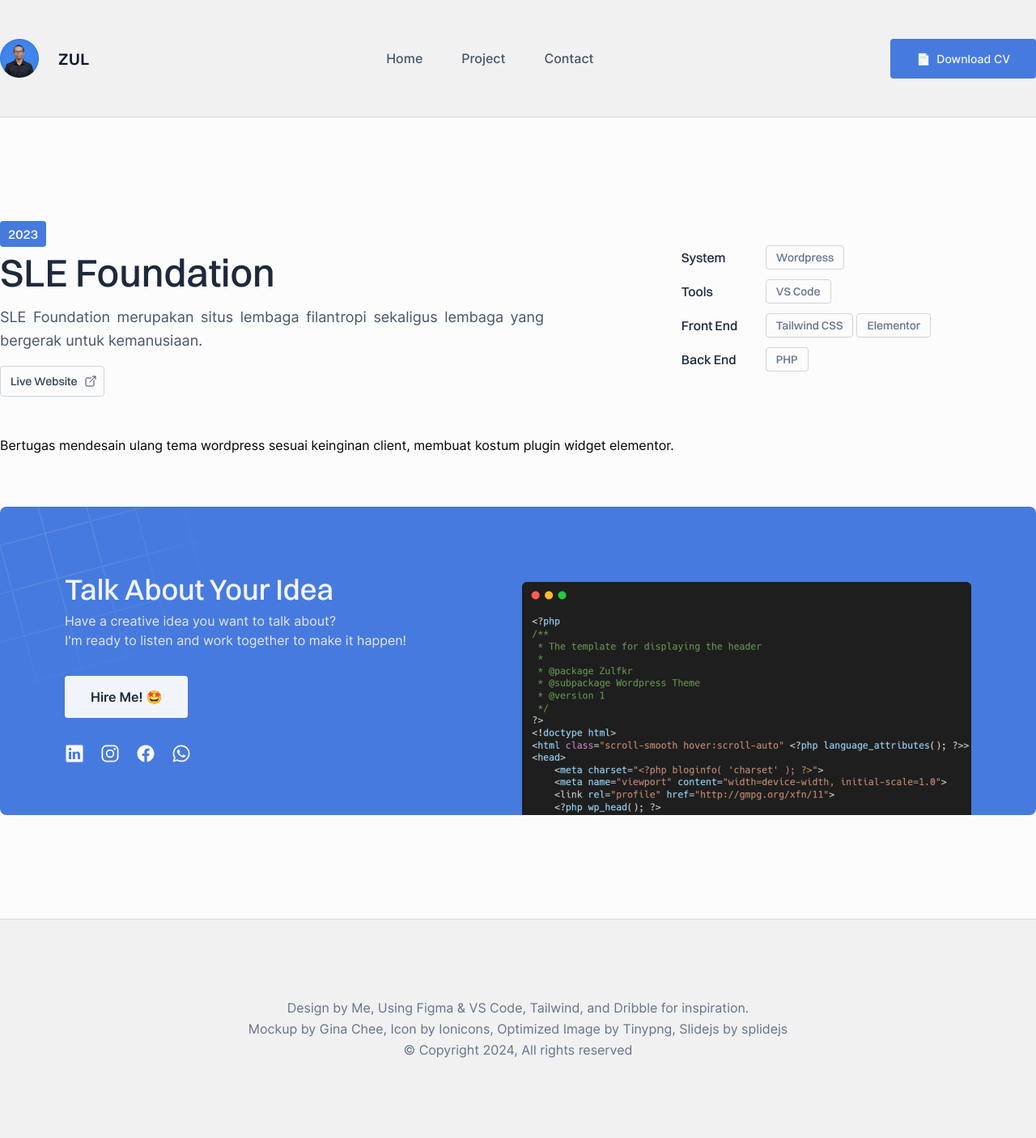
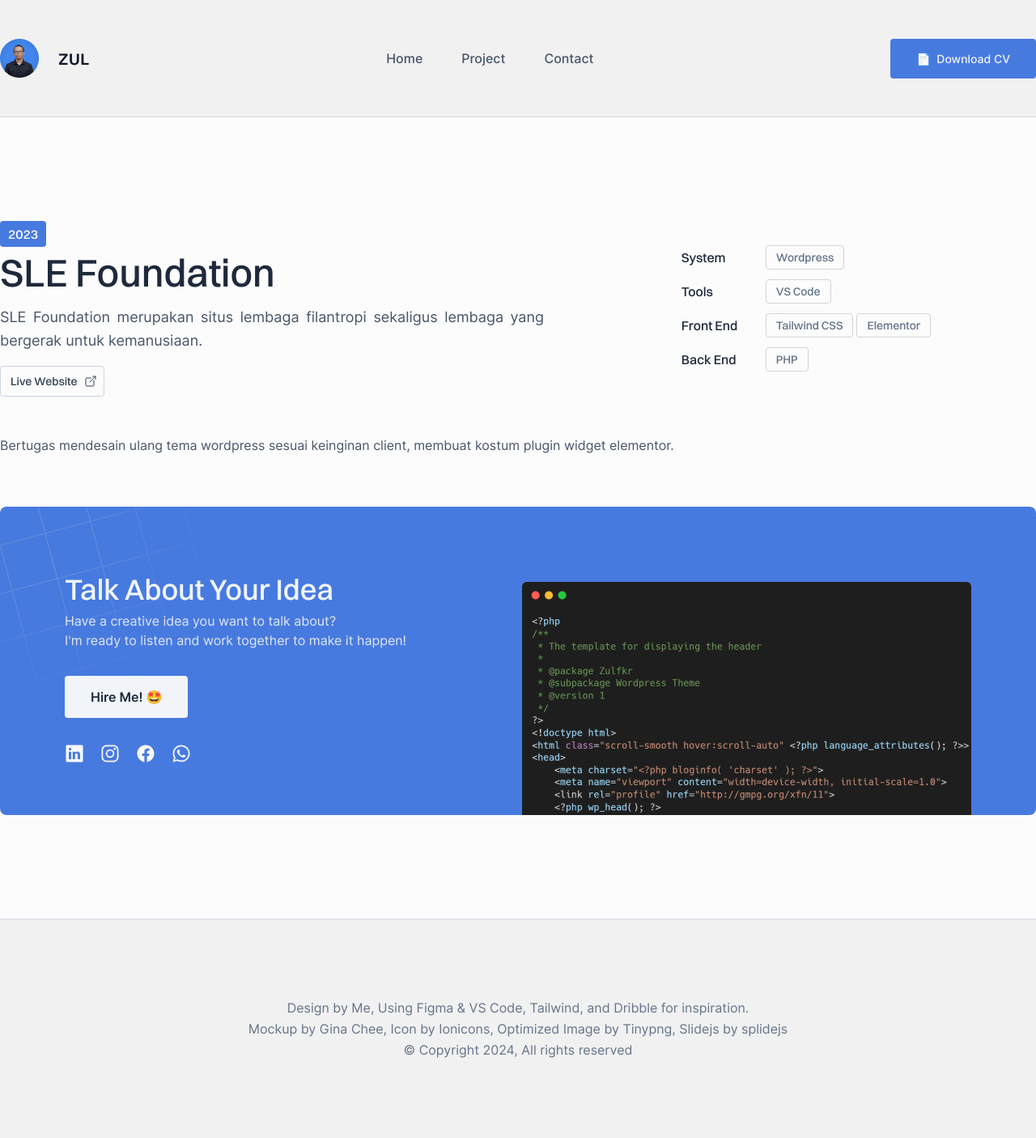
Before and after one commit to Zulfkr197/zulfkr197.github.io, a Jekyll site: the page built from _posts/2023-04-28-slefoundation.md, in a window 1280 px wide. Shown: the whole page at 81% size. Built offline with Jekyll 4.4.1, drawn with Linux system fonts in a browser that asks for light colours.

Commit message:
Update post.html

```diff
--- a/_layouts/post.html
+++ b/_layouts/post.html
@@ -81,7 +81,7 @@
 
 	</div>
 
-	<div class="post-content">
+	<div class="post-content text-slate-600">
 		{{content}}
 	</div>
 
```
